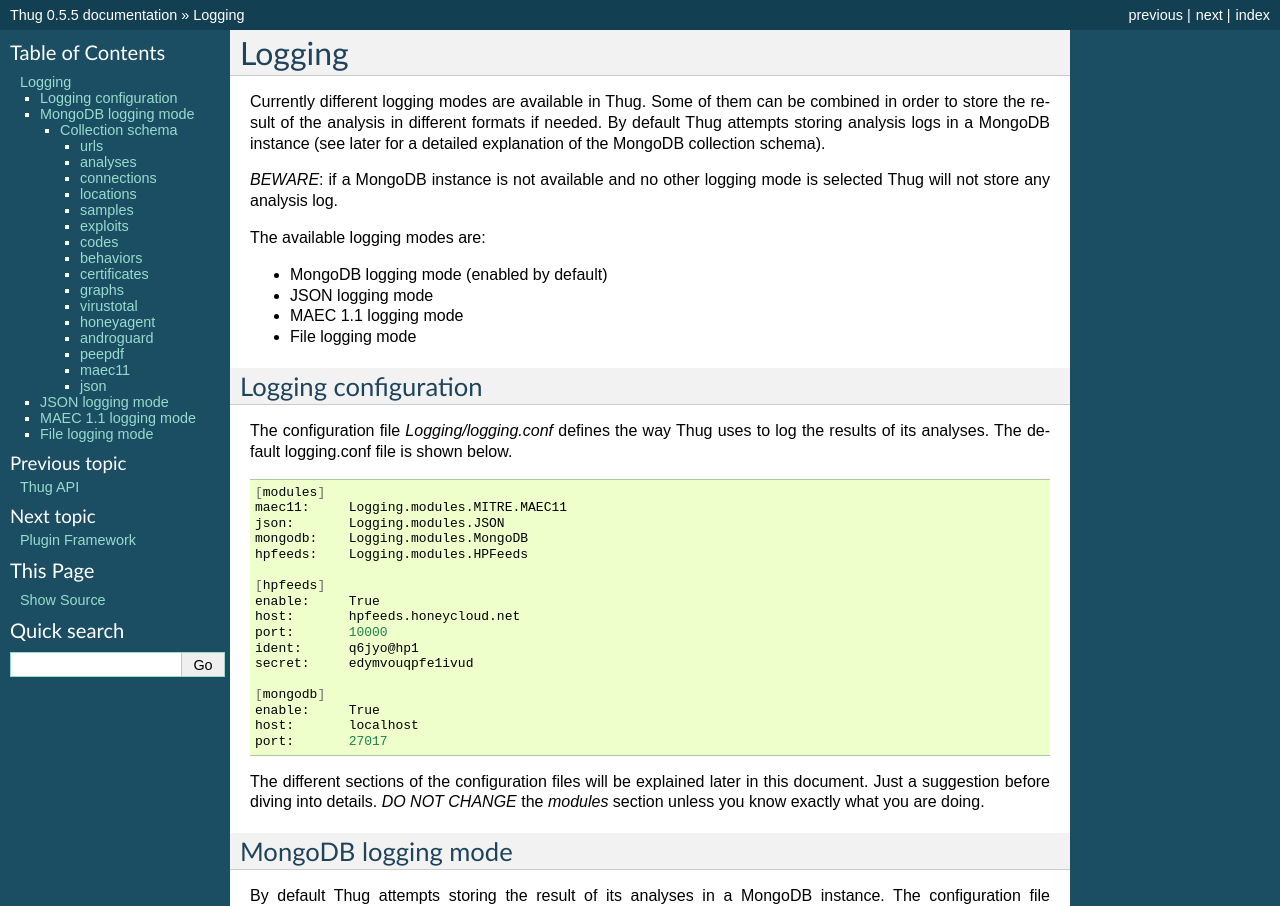
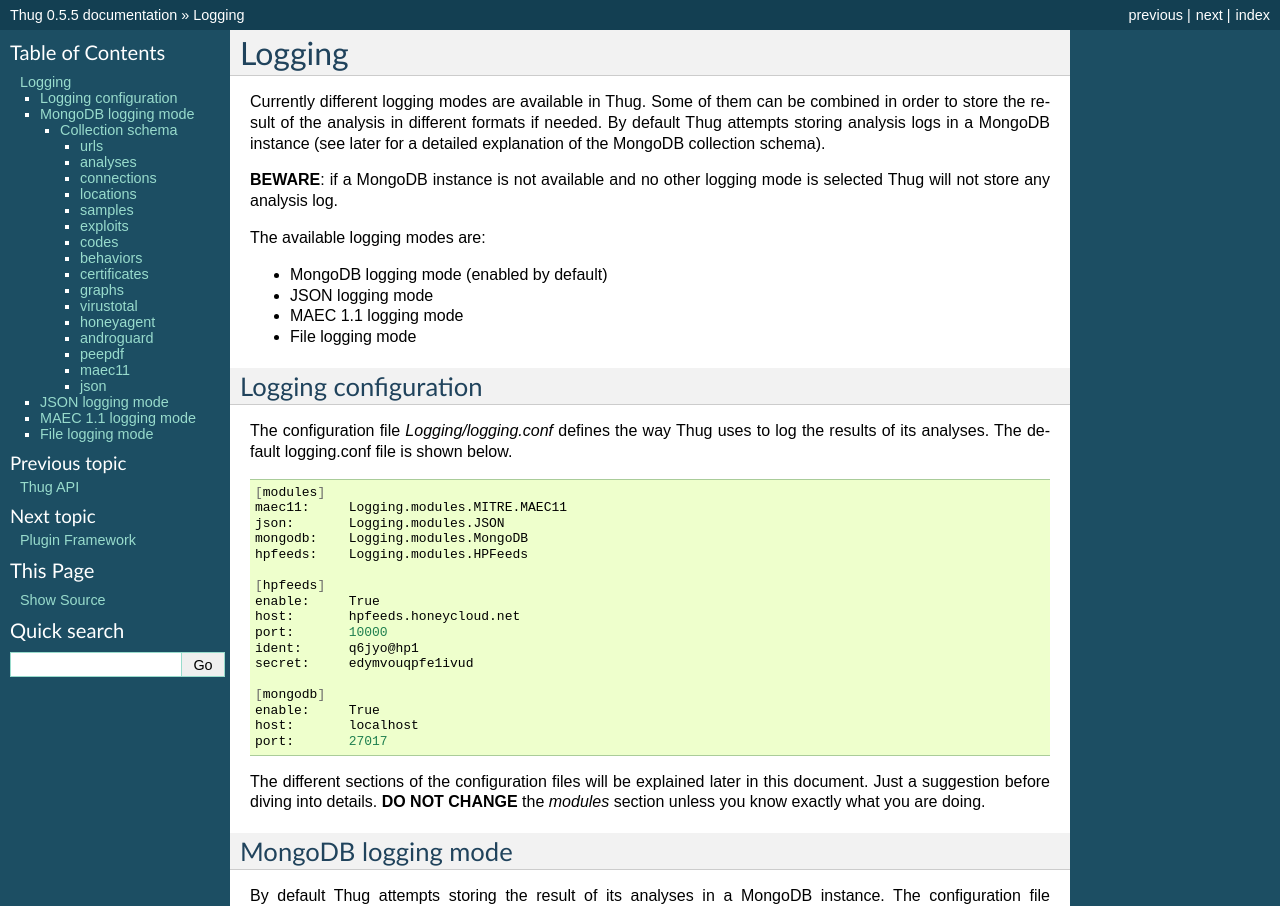
Before and after one commit to buffer/thug, a Sphinx documentation site: the page built from doc/source/logging.rst, in a window 1280 px wide. Shown: the top 906 px of the page. Built offline with Sphinx 7.4.7, drawn with Linux system fonts in a browser that asks for light colours.

Commit message:
Minor change

```diff
--- a/doc/source/logging.rst
+++ b/doc/source/logging.rst
@@ -8,7 +8,7 @@
 Thug attempts storing analysis logs in a MongoDB instance (see later for a detailed
 explanation of the MongoDB collection schema).
 
-*BEWARE*: if a MongoDB instance is not available and no other logging mode is selected
+**BEWARE**: if a MongoDB instance is not available and no other logging mode is selected
 Thug will not store any analysis log.
 
 The available logging modes are:
@@ -46,7 +46,7 @@
     port:       27017
 
 The different sections of the configuration files will be explained later in this
-document. Just a suggestion before diving into details. *DO NOT CHANGE* the *modules*
+document. Just a suggestion before diving into details. **DO NOT CHANGE** the *modules*
 section unless you know exactly what you are doing.
 
 
```
